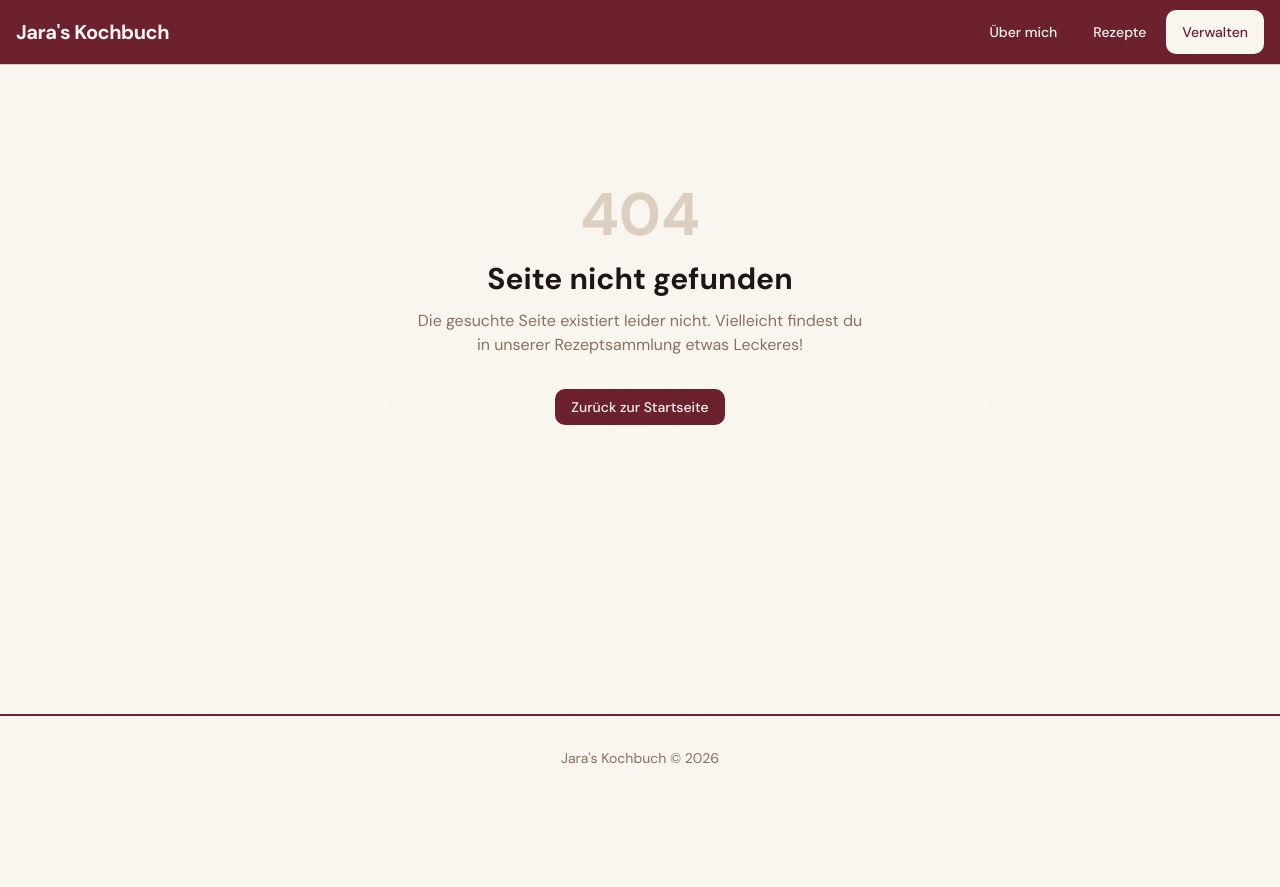
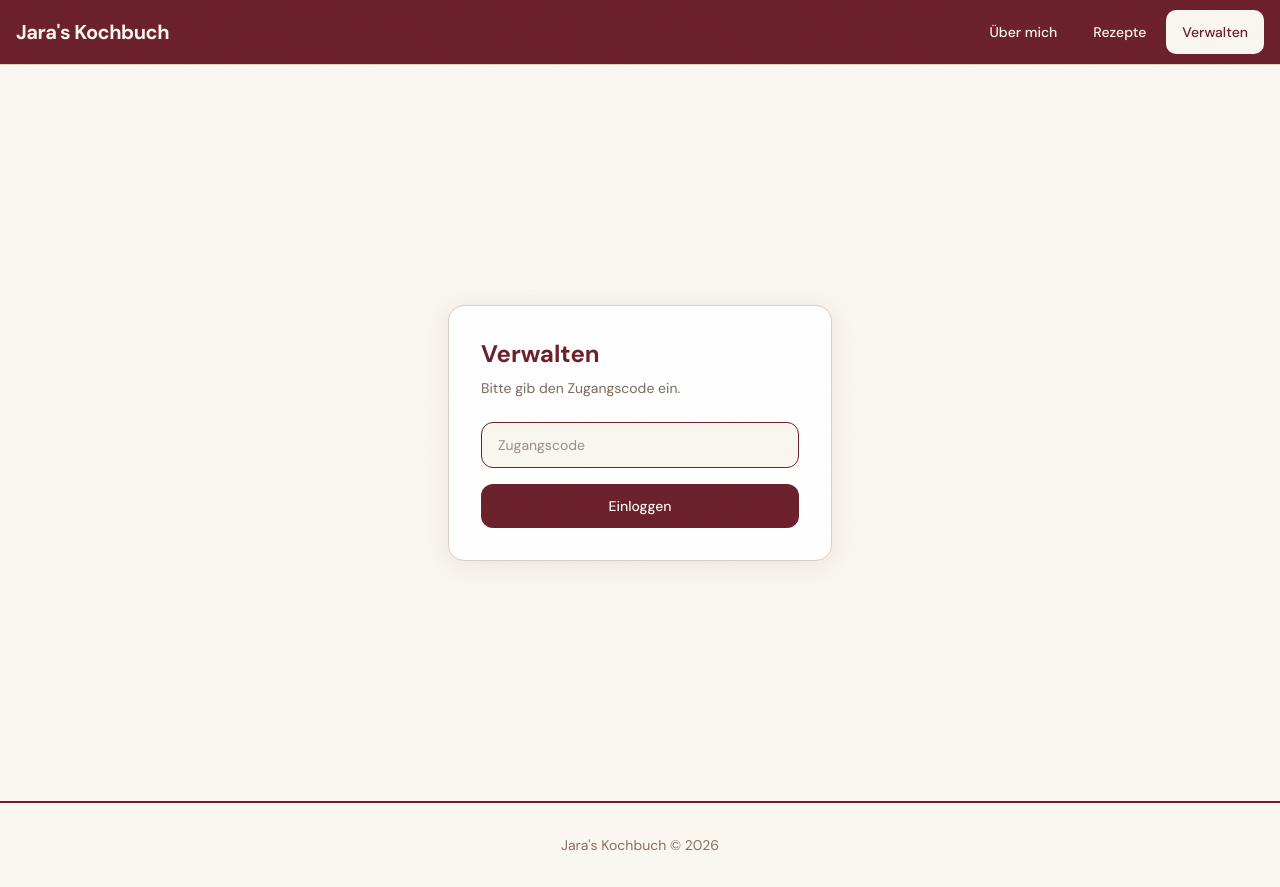
Before and after one commit to svenroth19/jara-cookbook-website, a Next.js app: page /admin/login in a window 1280 px wide. Before the commit this address had no page. Before the commit the page ends 800 px from the top, so only its background shows below. Built offline with nearby package versions, Linux system fonts and the light colour scheme.

Commit message:
added authentication

```diff
--- /dev/null
+++ b/app/admin/login/actions.ts
@@ -0,0 +1,28 @@
+'use server'
+
+import { cookies } from 'next/headers'
+import crypto from 'crypto'
+
+export async function verifyPasscode(passcode: string): Promise<{ error: string } | { success: true }> {
+  const expected = process.env.ADMIN_PASSCODE
+
+  if (!expected || passcode !== expected) {
+    return { error: 'Falscher Zugangscode. Bitte versuche es erneut.' }
+  }
+
+  const sessionToken = crypto
+    .createHash('sha256')
+    .update(`admin:${expected}`)
+    .digest('hex')
+
+  const cookieStore = await cookies()
+  cookieStore.set('admin_session', sessionToken, {
+    httpOnly: true,
+    secure: process.env.NODE_ENV === 'production',
+    sameSite: 'lax',
+    maxAge: 60 * 60 * 24 * 7,
+    path: '/',
+  })
+
+  return { success: true }
+}
--- /dev/null
+++ b/app/admin/login/page.tsx
@@ -0,0 +1,87 @@
+'use client'
+
+import { useState } from 'react'
+import { useRouter } from 'next/navigation'
+import { verifyPasscode } from './actions'
+
+export default function LoginPage() {
+  const router = useRouter()
+  const [error, setError] = useState<string | null>(null)
+  const [loading, setLoading] = useState(false)
+
+  async function handleSubmit(e: React.FormEvent<HTMLFormElement>) {
+    e.preventDefault()
+    setLoading(true)
+    setError(null)
+
+    const formData = new FormData(e.currentTarget)
+    const passcode = formData.get('passcode') as string
+
+    const result = await verifyPasscode(passcode)
+
+    if ('error' in result) {
+      setError(result.error)
+      setLoading(false)
+    } else {
+      router.push('/admin')
+    }
+  }
+
+  return (
+    <div
+      className="min-h-[calc(100vh-4rem)] flex items-center justify-center px-4"
+      style={{ background: '#faf6f0' }}
+    >
+      <div
+        className="w-full max-w-sm rounded-xl p-8"
+        style={{
+          background: '#fff',
+          border: '1px solid #ddd0c0',
+          boxShadow: '0 4px 24px rgba(107,31,43,0.08)',
+        }}
+      >
+        <h1 className="font-display text-2xl font-bold mb-2" style={{ color: '#6b1f2b' }}>
+          Verwalten
+        </h1>
+        <p className="text-sm mb-6" style={{ color: '#7a6a5a' }}>
+          Bitte gib den Zugangscode ein.
+        </p>
+
+        <form onSubmit={handleSubmit} className="flex flex-col gap-4">
+          <input
+            type="password"
+            name="passcode"
+            placeholder="Zugangscode"
+            autoFocus
+            autoComplete="current-password"
+            required
+            className="w-full rounded-lg px-4 py-3 text-sm"
+            style={{
+              border: '1.5px solid #ddd0c0',
+              background: '#faf6f0',
+              color: '#3d2b1f',
+              outline: 'none',
+            }}
+            onFocus={(e) => (e.currentTarget.style.borderColor = '#6b1f2b')}
+            onBlur={(e) => (e.currentTarget.style.borderColor = '#ddd0c0')}
+          />
+
+          {error && (
+            <p className="text-sm" style={{ color: '#c0392b' }}>
+              {error}
+            </p>
+          )}
+
+          <button
+            type="submit"
+            disabled={loading}
+            className="w-full rounded-lg px-4 py-3 text-sm font-medium transition-opacity disabled:opacity-60 hover:opacity-90"
+            style={{ background: '#6b1f2b', color: '#faf6f0', cursor: loading ? 'default' : 'pointer' }}
+          >
+            {loading ? 'Prüfe…' : 'Einloggen'}
+          </button>
+        </form>
+      </div>
+    </div>
+  )
+}
--- /dev/null
+++ b/middleware.ts
@@ -0,0 +1,31 @@
+import { NextResponse } from 'next/server'
+import type { NextRequest } from 'next/server'
+
+async function computeSessionToken(): Promise<string> {
+  const passcode = process.env.ADMIN_PASSCODE ?? ''
+  const encoder = new TextEncoder()
+  const data = encoder.encode(`admin:${passcode}`)
+  const hashBuffer = await crypto.subtle.digest('SHA-256', data)
+  return Array.from(new Uint8Array(hashBuffer))
+    .map((b) => b.toString(16).padStart(2, '0'))
+    .join('')
+}
+
+export async function middleware(request: NextRequest) {
+  if (request.nextUrl.pathname === '/admin/login') {
+    return NextResponse.next()
+  }
+
+  const session = request.cookies.get('admin_session')?.value
+  const expected = await computeSessionToken()
+
+  if (session !== expected) {
+    return NextResponse.redirect(new URL('/admin/login', request.url))
+  }
+
+  return NextResponse.next()
+}
+
+export const config = {
+  matcher: ['/admin/:path*'],
+}
```
